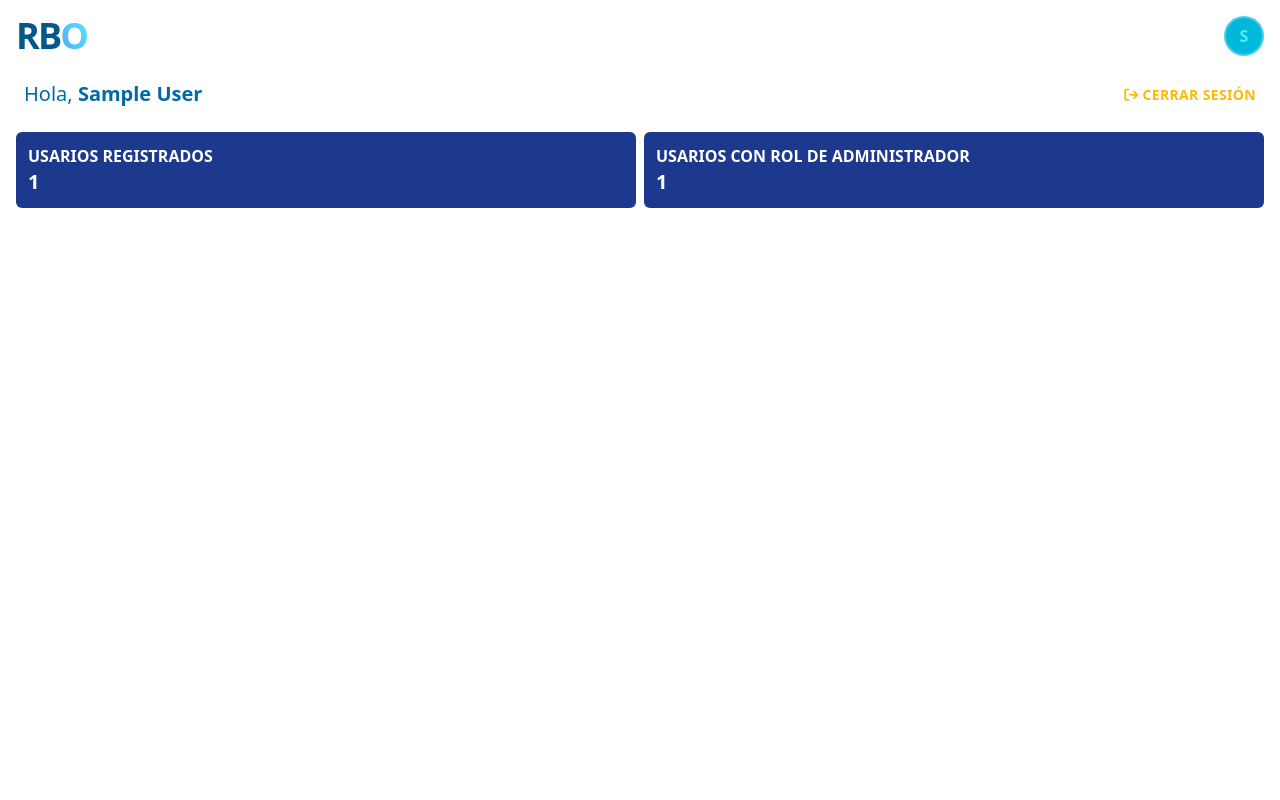
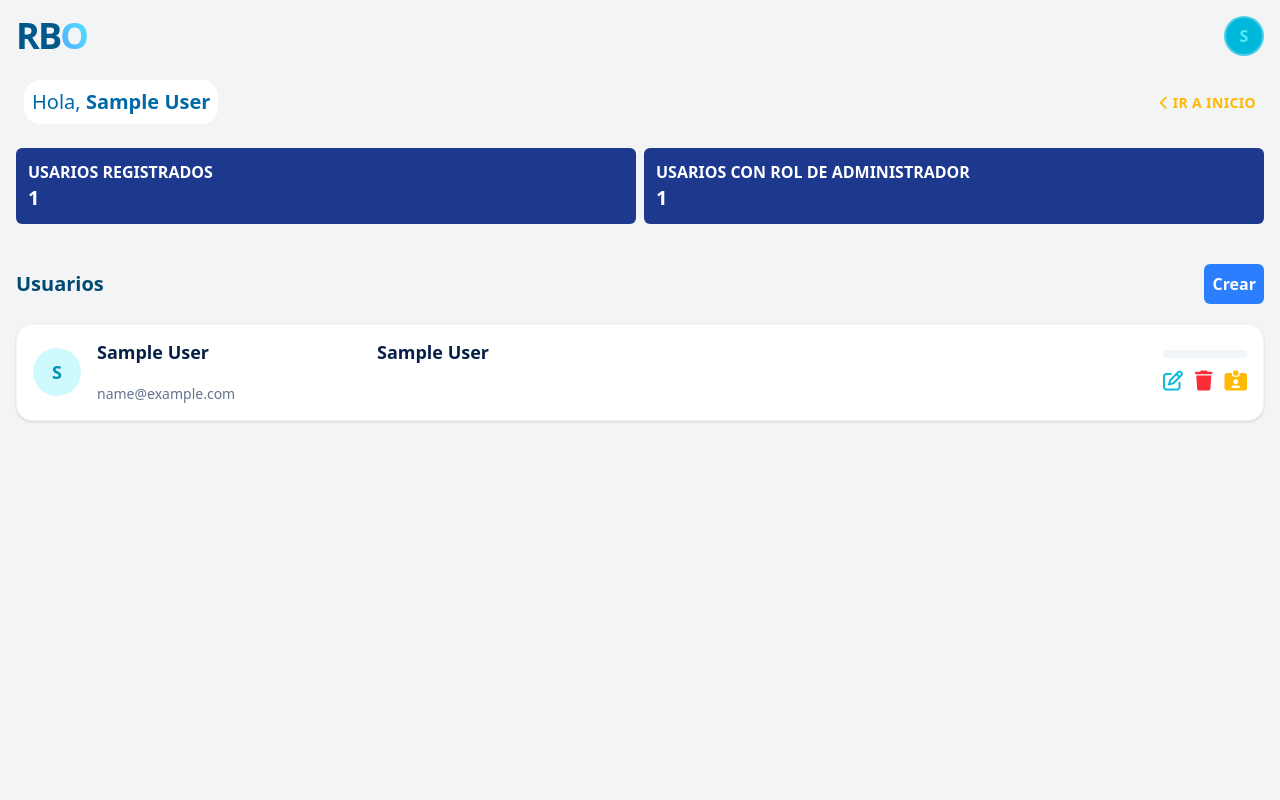
Before and after one commit to Bafaf23/NLH, a Flask app: page /dashboard in a window 1280 px wide. Run offline with Flask 3, Linux system fonts and the light colour scheme; the visitor is signed in with stand-in values (Sample User, id 1); style sheets or scripts are compiled from the project's sources; some libraries are stand-ins or nearby versions.

Commit message:
Refactor user authentication routes and enhance session management. Updated registration and login endpoints, added user deletion functionality, and improved dashboard user display. Adjusted UI elements for better user experience and streamlined modal login form.

```diff
--- a/app.py
+++ b/app.py
@@ -1,3 +1,4 @@
+from types import TracebackType
 from flask import (
     Flask,
     redirect,
@@ -9,11 +10,13 @@ from flask import (
 )
 import pymysql
 from datetime import datetime
+from datetime import timedelta
 from flaskext.mysql import MySQL
 from werkzeug.security import generate_password_hash, check_password_hash
 
 app = Flask(__name__, template_folder="templates")
 app.secret_key = "estoy_cansado_jefe"
+app.config['PERMANENT_SESSION_LIFETIME'] = timedelta(days=7)
 
 mysql = MySQL()
 
@@ -70,7 +73,7 @@ def home():
     return render_template("index.html", saludo=saludo, news=news, link=link)
 
 
-@app.route("/auth", methods=["GET", "POST"])
+@app.route("/register", methods=["GET", "POST"])
 def register():
     """
     Gestiona el registro de nuevos usuarios en el sistema.
@@ -138,7 +141,6 @@ def register():
                     birthdate,
                     password_encriptada,
                 )
-                print(valores)
                 cur.execute(sql, valores)
                 conn.commit()
                 print("You have successfully registered!")
@@ -149,7 +151,7 @@ def register():
     return render_template("auth/register.html")
 
 
-@app.route("/", methods=["GET", "POST"])
+@app.route("/login", methods=["GET", "POST"])
 def login():
     """
     Gestiona la autenticación de usuarios y creación de sesiones.
@@ -232,12 +234,7 @@ def logout():
     Returns:
         redirect: Redirección a la página de inicio (home) tras cerrar sesión.
     """
-    session.pop("loggedin", None)
-    session.pop("id", None)
-    session.pop("name", None)
-    session.pop("lastName", None)
-    session.pop("email", None)
-    session.pop("role", None)
+    session.clear()
 
     return redirect(url_for("home"))
 
@@ -292,8 +289,68 @@ def dashboard():
         cur.close()
         return total
 
-    return render_template("page/dashboard.html", user_total=count_users())
+    def get_info_user():
+        """
+        Obtiene todos los usuarios de la base de datos y los renderiza en una tabla.
+        """
+        try:
+            con = mysql.connect()
+            cur = con.cursor(pymysql.cursors.DictCursor)
+            cur.execute("SELECT id, dni, name, last_name, email, rol FROM users")
+            usuarios = cur.fetchall()
+            cur.close()
 
+            return usuarios
+        except Exception as e:
+            print(f"Error al obtener usuarios: {e}")
+            return redirect(url_for("home"))
+
+    get_info_user()
+
+    return render_template("page/dashboard.html", user_total=count_users(), list_user=get_info_user())
+
+@app.route("/verify_credentials", methods=["POST"])
+def verify_credentials():
+    """
+    Verificacion de credenciales para aceder al dashboard
+    """
+    if "id" not in session:
+        render_template("index")
+
+    password = request.form.get("pass_verify")
+    user_id = session["id"]
+
+    try:
+        conn = mysql.connect()
+        cur = conn.cursor(pymysql.cursors.DictCursor)
+        cur.execute("SELECT pass FROM users WHERE id = %s", (user_id,))
+        user = cur.fetchone()
+        cur.close()
+
+        if user and check_password_hash(user["pass"], password):
+            return redirect(url_for("dashboard")) if session["role"] == "administrador" else  redirect(url_for("home"))
+        else:
+            print("Clave incorrecta")
+            return redirect(url_for("home"))
+
+    except Exception as e:
+        print(f"Error en verificación: {e}")
+        return redirect(url_for("home"))
+
+
+@app.route("/delete_user/<int:id_user>", methods=["DELETE"])
+def delete(id_user):
+    """ Elimina al usuario de la base datos mediante una peticion AJAX"""
+    try:
+        con = mysql.connect()
+        cur = con.cursor()
+        cur.execute("DELETE FROM users WHERE id = %s", (id_user,))
+        con.commit()
+        con.close()
+
+        return {"status": "success",  "message": "Usuario eliminado"}, 200
+    except Exception as e:
+        return {"status": "error", "message": str(e)}, 500
 
 if __name__ == "__main__":
     app.run(debug=True)
--- a/templates/page/_modal_login.html
+++ b/templates/page/_modal_login.html
@@ -16,7 +16,7 @@
         </button>
       </div>
 
-      <form action="" method="POST" class="space-y-4">
+      <form action="{{ url_for('verify_credentials') if 'loggedin' in session else url_for('login') }}" method="POST" class="space-y-4">
         {%if "loggedin" in session%}
         <div>
           <label class="block text-xs font-bold text-slate-500 uppercase mb-1"
@@ -24,8 +24,8 @@
           >
           <input
             type="password"
-            id="pass"
-            name="pass"
+            id="pass_verify"
+            name="pass_verify"
             class="w-full p-3 bg-slate-50 border border-slate-200 rounded-xl focus:ring-2 focus:ring-blue-500 outline-none text-slate-800"
             placeholder="••••••••"
           />
--- a/templates/page/dashboard.html
+++ b/templates/page/dashboard.html
@@ -1,5 +1,5 @@
 {% extends "_base.html"%} {%block content%}
-<div class="min-h-screen bg-white font-sans text-[#072146]">
+<div class="min-h-screen bg-gray-100 font-sans max-auto">
   <nav class="p-4 flex justify-between items-center text-blue-800">
     <div class="flex items-center gap-3">
       <div
@@ -22,17 +22,15 @@
   <header
     class="text-white pt-2 pb-16 px-6 relative overflow-hidden flex justify-between items-center"
   >
-    <h1 class="text-xl font-light text-sky-700">
+    <h1 class="text-xl font-light text-sky-700 bg-white p-2 rounded-2xl">
       Hola, <span class="font-bold">{{ session['name'] }}</span>
     </h1>
 
-    <a href="/logout" class="text-amber-400">
+    <a href="/" class="text-amber-400">
       <i
-        class="fa-solid fa-arrow-right-from-bracket text-sm group-hover:-translate-x-1 transition-transform"
+        class="fa-solid fa-chevron-left text-sm group-hover:-translate-x-1 transition-transform"
       ></i>
-      <span class="font-bold text-sm uppercase tracking-wide"
-        >Cerrar sesión</span
-      >
+      <span class="font-bold text-sm uppercase tracking-wide">Ir a inicio</span>
     </a>
   </header>
 
@@ -44,10 +42,105 @@
       </div>
 
       <div class="bg-blue-900 p-3 rounded-md">
-        <h2 class="font-bold text-white uppercase">Usarios con rol de Administrador</h2>
+        <h2 class="font-bold text-white uppercase">
+          Usarios con rol de Administrador
+        </h2>
         <span class="text-xl text-white font-bold"> {{user_total}}</span>
       </div>
     </section>
+
+    <section class="mt-10">
+      <div class="flex justify-between items-center">
+        <h2 class="text-xl text-sky-900 font-bold">Usuarios</h2>
+        <button
+          class="p-2 font-bold bg-blue-500 text-white rounded-md cursor-pointer hover:bg-blue-600"
+        >
+          Crear
+        </button>
+      </div>
+      {%if user_total == 0 %}
+      <div
+        class="p-4 bg-gray-200 mt-3 rounded-md border-2 border-dashed border-slate-400"
+      >
+        <p class="text-gray-400 text-center">No hay usuarios registrados</p>
+      </div>
+      {%else%}
+      <div class="grid gap-4 mt-5">
+        {% for iuser in list_user %}
+        <div
+          class="bg-white p-4 rounded-2xl border border-slate-100 shadow-sm hover:shadow-md transition-shadow flex items-center gap-4 "id="user-{{iuser.id}}"
+        >
+          <div
+            class="w-12 h-12 rounded-full bg-cyan-100 flex items-center justify-center text-cyan-600 font-bold text-lg"
+          >
+            {{ iuser.name | first | upper }}
+          </div>
+
+          <div class="flex flex-col flex-1">
+            <div class="flex flex-row gap-2 w-full overflow-hidden">
+              <input
+                class="text-lg text-[#072146] font-bold bg-transparent border-none outline-none focus:ring-0 p-0 leading-tight w-fit"
+                value="{{ iuser.name }}"
+                readonly
+              />
+              <input
+                class="text-lg text-[#072146] font-bold bg-transparent border-none outline-none focus:ring-0 p-0 leading-tight w-fit "
+                value="{{ iuser.last_name }}"
+                readonly
+              />
+            </div>
+            <input
+              class="text-sm text-slate-500 bg-transparent border-none outline-none focus:ring-0 p-0"
+              value="{{ iuser.dni }}"
+              readonly
+            />
+            <input
+              class="text-sm text-slate-500 bg-transparent border-none outline-none focus:ring-0 p-0"
+              value="{{ iuser.email }}"
+              readonly
+            />
+          </div>
+
+          <div class="flex flex-col gap-3">
+            <span
+              class="text-[10px] font-black uppercase px-2 py-1 bg-slate-100 text-slate-500 rounded-lg text-center"
+            >
+              {{ iuser.rol }}
+            </span>
+            <div class="flex justify-between gap-2">
+              <div class="flex gap-3">
+                <button title="Editar" class="text-cyan-500 hover:scale-110 transition-transform"><i class="fa-regular fa-pen-to-square text-xl"></i></button>
+                <button onclick="confirmDelete('{{ iuser.id }}', '{{ iuser.name }}')"  title="Eliminar" class="text-red-500 hover:scale-110 transition-transform"><i class="fa-solid fa-trash text-xl"></i></button>
+                <button title="Detalles" class="text-amber-400 hover:scale-110 transition-transform"><i class="fa-solid fa-id-card-clip text-xl"></i></button>
+              </div>
+            </div>
+          </div>
+        </div>
+        {% endfor %}
+      </div>
+      {%endif%}
+    </section>
   </main>
 </div>
+<script>
+  function confirmDelete(id, name) {
+    if (confirm(`¿Estás seguro de que deseas eliminar a ${name}?`)) {
+        fetch(`/delete_user/${id}`, {
+            method: 'DELETE',
+        })
+        .then(response => response.json())
+        .then(data => {
+            if (data.status === 'success') {
+                const card = document.getElementById(`user-${id}`);
+                card.style.opacity = '0';
+                card.style.transform = 'scale(0.9)';
+                setTimeout(() => card.remove(), 300);
+            } else {
+                alert("Error al eliminar: " + data.message);
+            }
+        })
+        .catch(error => console.error('Error:', error));
+    }
+}
+</script>
 {%endblock%}
```
Also changed, not shown: templates/index.html (+13 -10 lines).
